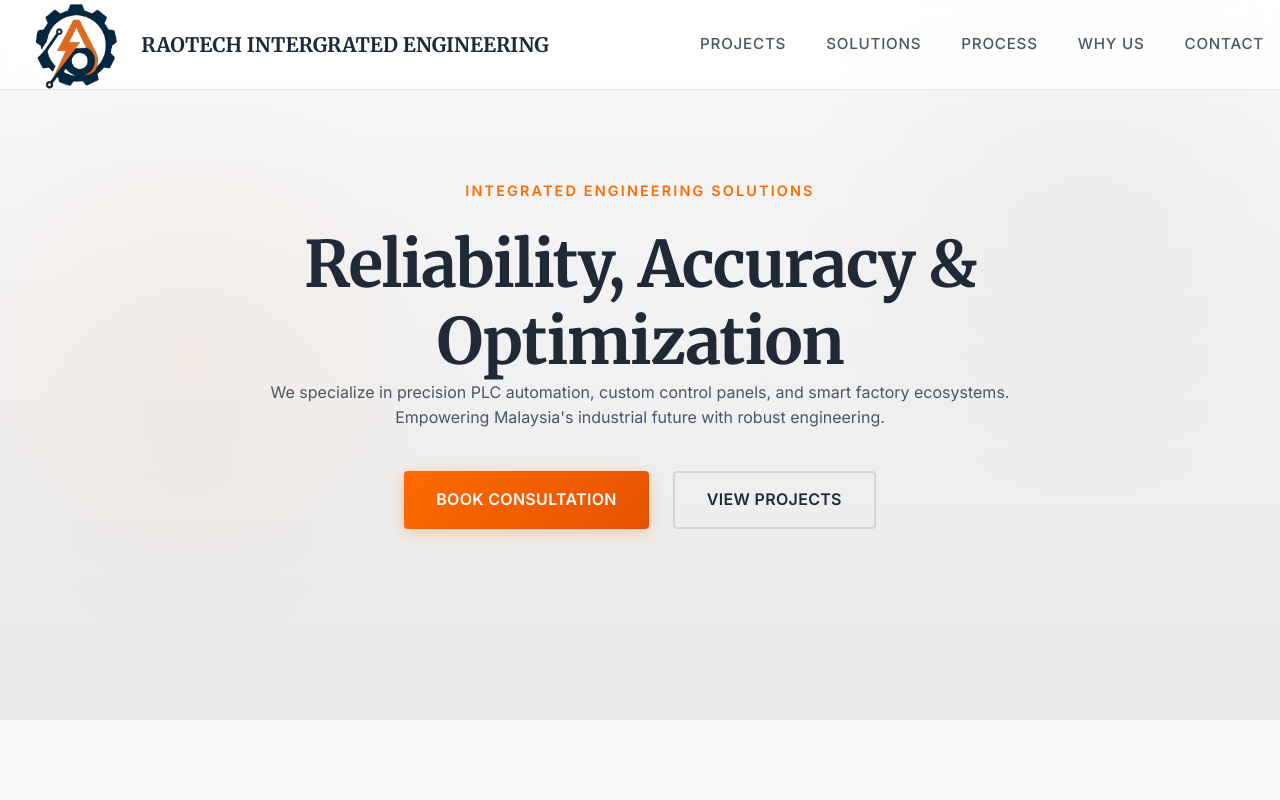
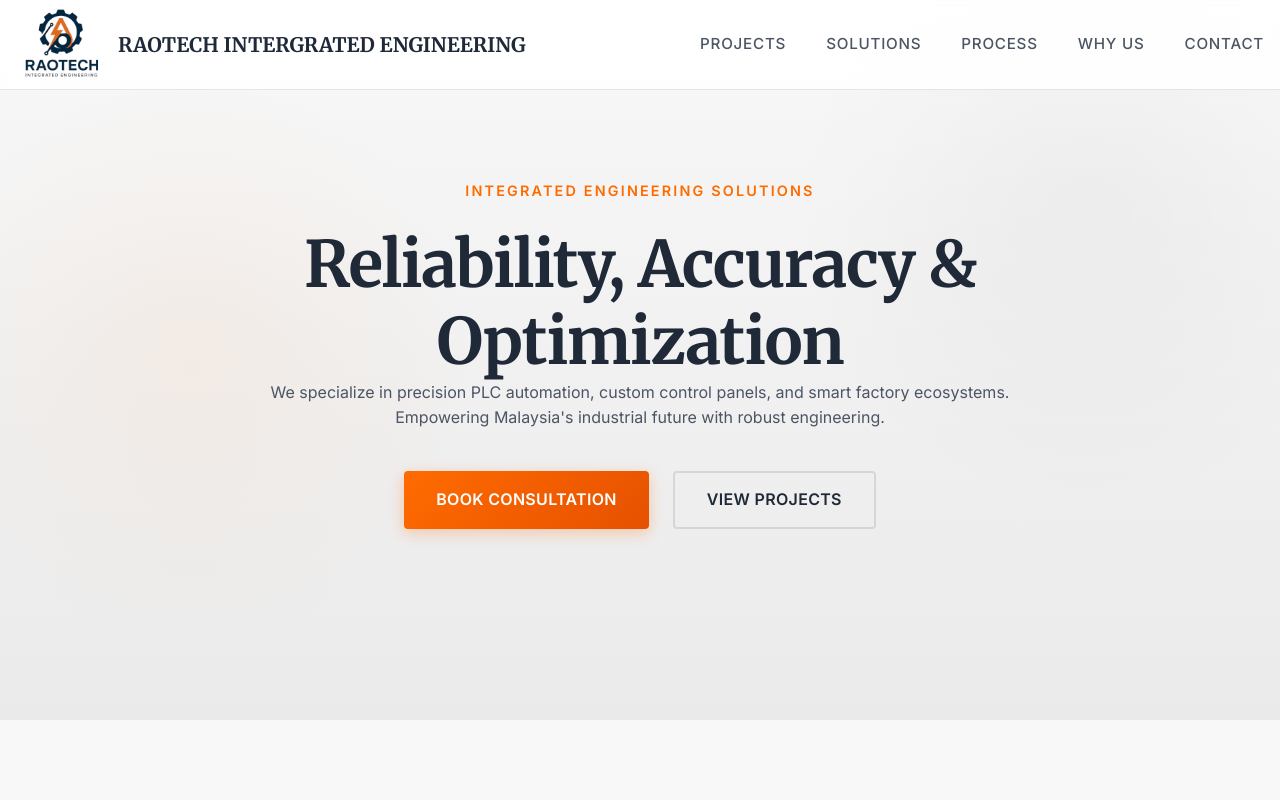
Before and after one commit to msyazwanamirudin/Raotech, a plain HTML site: page index.html in a window 1280 px wide. Shown: the top 800 px of the page. Drawn offline with Linux system fonts and the light colour scheme.

Commit message:
adjust logo size back to normal

```diff
--- a/index.html
+++ b/index.html
@@ -21,7 +21,7 @@
     <header class="site-header">
         <div class="container nav-container">
             <a href="#top" aria-label="Raotech Home" class="logo-wrapper">
-                <img src="logo-nb2.png" alt="Raotech Logo" class="logo">
+                <img src="logo-nb.png" alt="Raotech Logo" class="logo">
                 <span class="header-text">RAOTECH INTERGRATED ENGINEERING</span>
             </a>
 
```
Also changed, not shown: logo-nb.png (added).
